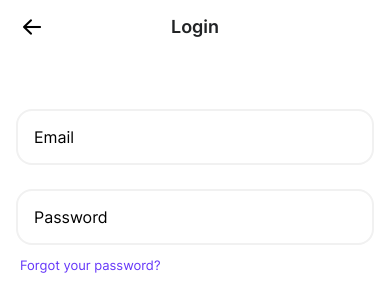
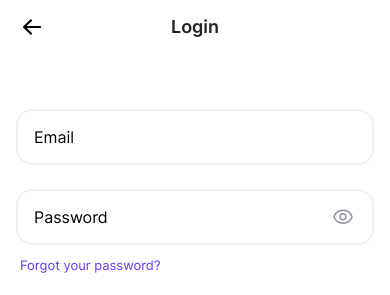
Before and after one commit to techstartucalgary/EasyMeal, a React Native app: screen / in a window 390 px wide. Shown: the top 295 px of the page. Built offline with nearby package versions, Linux system fonts and the light colour scheme.

Commit message:
Add hide password button

```diff
--- a/components/LoginPage.tsx
+++ b/components/LoginPage.tsx
@@ -1,4 +1,4 @@
-import React, { useContext, useState } from "react";
+import React, { useState } from "react";
 import {
   StyleSheet,
   Text,
@@ -14,6 +14,8 @@ import { useFonts } from "expo-font";
 import AntDesign from "@expo/vector-icons/AntDesign";
 
 function LoginPage() {
+  const [hidePassword, setHidePassword] = useState(true);
+
   const [fontsLoaded] = useFonts({
     "Inter-SemiBold": require("../assets/fonts/Inter-SemiBold.ttf"),
     "Inter-Medium": require("../assets/fonts/Inter-Medium.ttf"),
@@ -22,6 +24,10 @@ function LoginPage() {
 
   if (!fontsLoaded) {
     return null;
+  }
+
+  function toggleHidePassword() {
+    setHidePassword(!hidePassword);
   }
 
   return (
@@ -39,10 +45,21 @@ function LoginPage() {
         style={[styles.loginInput, styles.emailInput]}
         placeholder="Email"
       />
-      <TextInput
-        style={[styles.loginInput, styles.passwordInput]}
-        placeholder="Password"
-      />
+      <View style={styles.passwordContainer}>
+        <TextInput
+          style={[styles.loginInput, styles.passwordInput]}
+          placeholder="Password"
+          secureTextEntry={hidePassword}
+        />
+        <AntDesign
+          name={hidePassword ? "eyeo" : "eye"}
+          size={22}
+          color="#91919F"
+          style={styles.hidePassword}
+          onPress={toggleHidePassword}
+        />
+      </View>
+
       <Text style={styles.forgotPassword}>Forgot your password?</Text>
       <Text style={styles.loginButton}>Login</Text>
       <View style={styles.signupTextContainer}>
@@ -69,6 +86,10 @@ const styles = StyleSheet.create({
     fontSize: 13,
     marginLeft: 20,
     marginTop: 12,
+  },
+  hidePassword: {
+    position: "absolute",
+    right: 20,
   },
   loginContainer: {
     flex: 1,
@@ -115,8 +136,16 @@ const styles = StyleSheet.create({
     fontSize: 18,
     color: "#212325",
   },
+  passwordContainer: {
+    marginTop: 24,
+    marginRight: 16,
+    flexDirection: "row",
+    alignItems: "center",
+  },
   passwordInput: {
-    marginTop: 24,
+    flex: 1,
+    marginTop: 0,
+    marginRight: 0,
   },
   signupButton: {
     color: "#6536F9",
```
